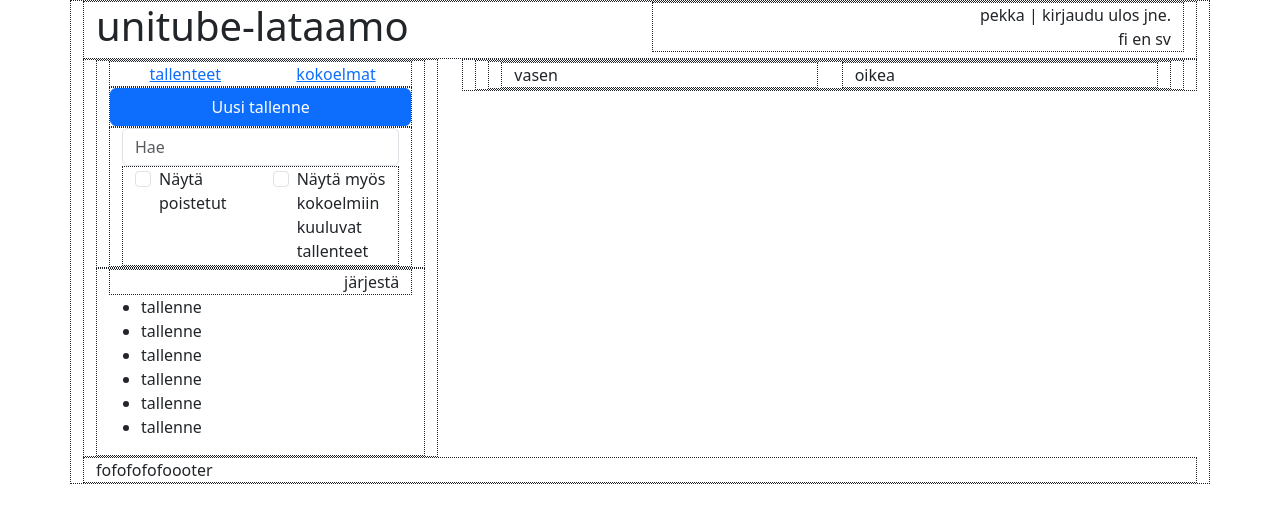
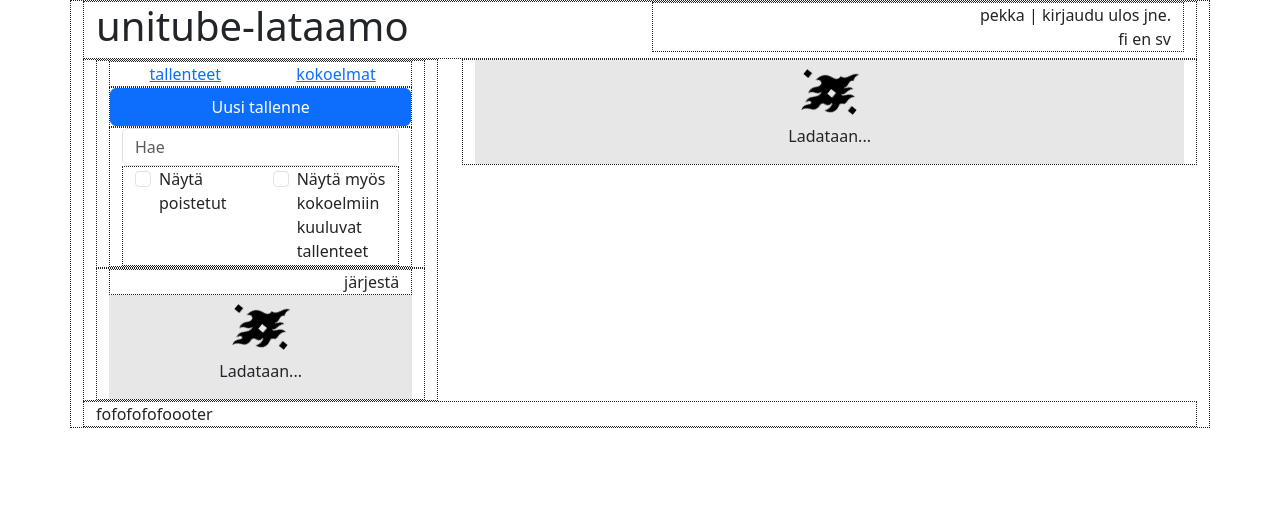
Before and after one commit to UniversityofHelsinki/unitube-lataamo-2.0, a React (Create React App) app: page / in a window 1280 px wide. Shown: the top 522 px of the page. Built offline with nearby package versions, Linux system fonts and the light colour scheme.

Commit message:
Add loading spinners

```diff
--- a/src/components/left/ListContainer.js
+++ b/src/components/left/ListContainer.js
@@ -1,8 +1,10 @@
 import React, { useState } from 'react';
 import PropTypes from 'prop-types';
+import Loading from '../utilities/Loading';
 
 const ListContainer = () => {
   return (
+    <Loading loading={true}>
       <ul>
         <li>tallenne</li>
         <li>tallenne</li>
@@ -11,6 +13,7 @@ const ListContainer = () => {
         <li>tallenne</li>
         <li>tallenne</li>
       </ul>
+    </Loading>
   );
 };
 
--- a/src/components/right/MainContent.js
+++ b/src/components/right/MainContent.js
@@ -4,9 +4,11 @@ import Col from 'react-bootstrap/Col';
 import Container from 'react-bootstrap/Container';
 import Row from 'react-bootstrap/Row';
 import Record from '../record/Record';
+import Loading from '../utilities/Loading';
 
 const MainContent = () => {
   return (
+    <Loading loading={true}>
       <Container>
         <Row>
           <Col>
@@ -14,6 +16,7 @@ const MainContent = () => {
           </Col>
         </Row>
       </Container>
+    </Loading>
   );
 };
 
--- a/src/components/utilities/Loading.css
+++ b/src/components/utilities/Loading.css
@@ -6,6 +6,7 @@
   animation-direction: alternate;
   min-height: 100px;
   display: flex;
+  flex-direction: column;
   align-items: center;
   justify-content: center;
 }
@@ -18,7 +19,6 @@
   to {
     background-color: #D2D2D2;
   }
-
 }
 
 .spin {
@@ -26,7 +26,7 @@
   animation-duration: 2s;
   animation-iteration-count: infinite;
   animation-timing-function: ease-in-out;
-  animation-direction: alternate;
+  animation-direction: forwards;
 }
 
 @keyframes spin {
--- a/src/components/utilities/Loading.js
+++ b/src/components/utilities/Loading.js
@@ -15,6 +15,7 @@ const Loading = ({ children, renderChildren = false, loading }) => {
     return (
       <div className="loading">
         <HyLogo className="spin" />
+        <p>Ladataan...</p>
       </div>
     );
   }
```
Lines whose indentation alone changed are shown as unchanged.
